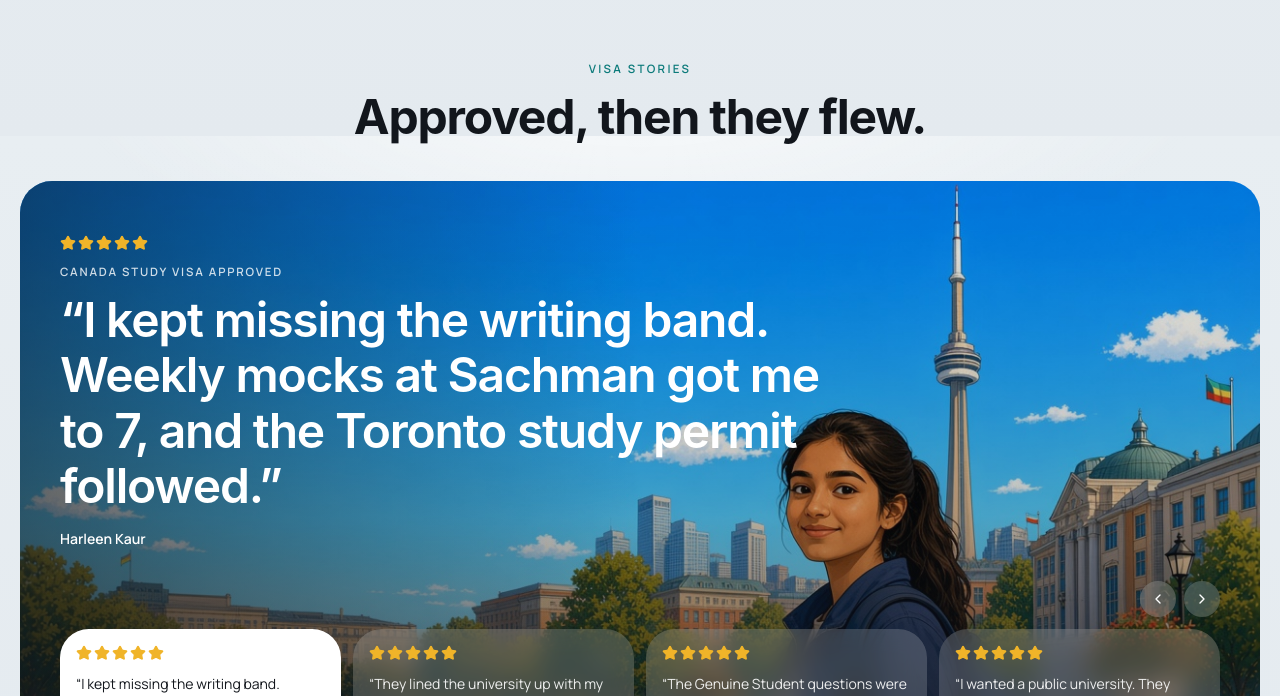
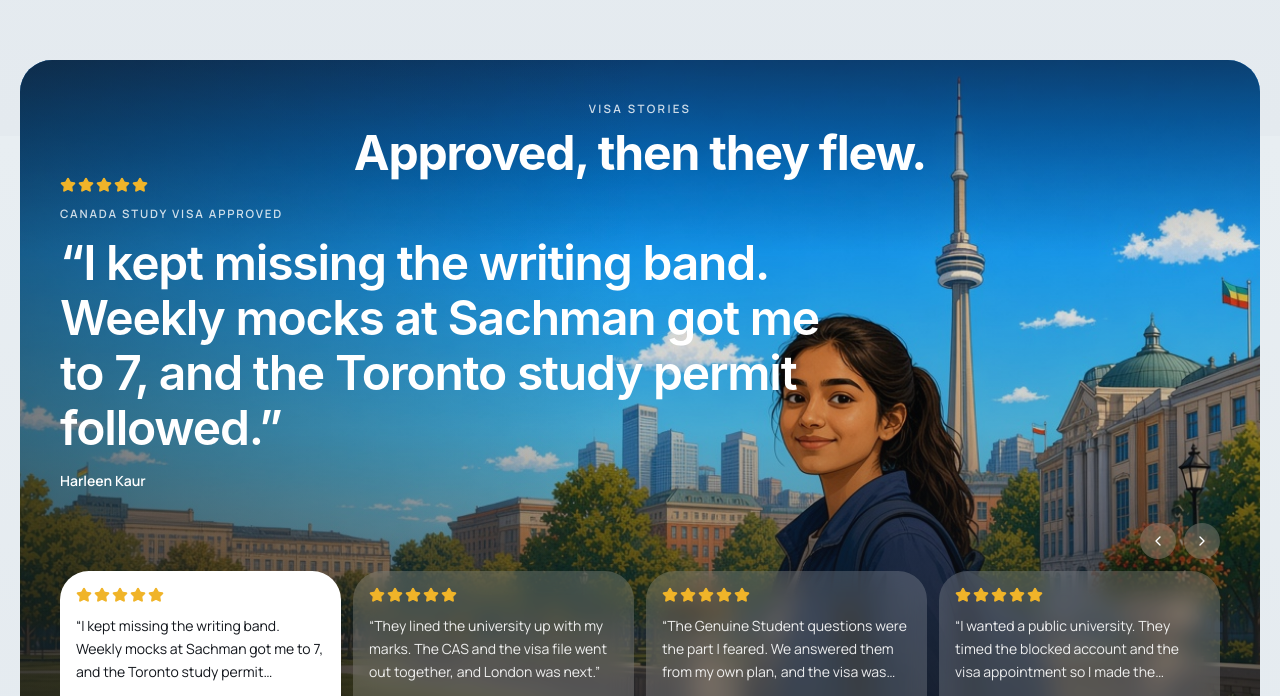
Before and after one commit to Abhi97shek/Sachman-Overseas-Website, a Next.js app: page / in a window 1280 px wide. Shown: the part 3064-3760 px from the top of the page. Built offline with nearby package versions, Linux system fonts and the light colour scheme.

Commit message:
Keep the testimonial heading inside its own panel.
The title no longer sits on the same background as the process section above it.

Co-authored-by: abhi.kumar736 <abhi.kumar736@gmail.com>

```diff
--- a/src/components/testimonials.tsx
+++ b/src/components/testimonials.tsx
@@ -98,18 +98,9 @@ export function Testimonials() {
   }
 
   return (
-    <section id="stories" className="px-3 py-8 sm:px-4 md:px-5 md:py-10">
+    <section id="stories" className="px-3 pt-6 pb-8 sm:px-4 md:px-5 md:pt-10 md:pb-12">
       <div className="mx-auto max-w-7xl">
-        <div className="mx-auto max-w-2xl px-3 text-center">
-          <p className="text-[0.72rem] font-semibold tracking-[0.2em] text-tide uppercase">
-            Visa stories
-          </p>
-          <h2 className="mt-4 font-display text-3xl font-bold tracking-tight text-ink sm:text-4xl md:text-5xl">
-            Approved, then they flew.
-          </h2>
-        </div>
-
-        <div className="relative mt-10 min-h-[44rem] overflow-hidden rounded-[1.75rem] sm:min-h-[40rem] sm:rounded-[2rem] md:min-h-[42rem]">
+        <div className="relative min-h-[46rem] overflow-hidden rounded-[1.75rem] sm:min-h-[42rem] sm:rounded-[2rem] md:min-h-[44rem]">
           {reviews.map((review, index) => (
             <Image
               key={review.country}
@@ -123,10 +114,20 @@ export function Testimonials() {
               priority={index === 0}
             />
           ))}
-          <div className="absolute inset-0 bg-gradient-to-t from-[#12161c]/85 via-[#12161c]/25 to-[#12161c]/10" />
-          <div className="absolute inset-0 bg-gradient-to-r from-[#12161c]/55 via-transparent to-transparent" />
+          <div className="absolute inset-0 bg-gradient-to-t from-[#12161c]/85 via-[#12161c]/20 to-transparent" />
+          <div className="absolute inset-x-0 top-0 h-48 bg-gradient-to-b from-[#12161c]/60 to-transparent" />
+          <div className="absolute inset-0 bg-gradient-to-r from-[#12161c]/45 via-transparent to-transparent" />
 
-          <div className="relative z-10 flex min-h-[44rem] flex-col justify-end p-5 sm:min-h-[40rem] sm:p-8 md:min-h-[42rem] md:p-10">
+          <div className="relative z-10 flex min-h-[46rem] flex-col p-5 sm:min-h-[42rem] sm:p-8 md:min-h-[44rem] md:p-10">
+            <div className="mx-auto max-w-2xl text-center">
+              <p className="text-[0.72rem] font-semibold tracking-[0.2em] text-white/80 uppercase">
+                Visa stories
+              </p>
+              <h2 className="mt-3 font-display text-3xl font-bold tracking-tight text-white sm:text-4xl md:text-5xl">
+                Approved, then they flew.
+              </h2>
+            </div>
+            <div className="mt-auto">
             <Stars />
             <p className="mt-3 text-[0.72rem] font-semibold tracking-[0.16em] text-white/80 uppercase">
               {current.country} study visa approved
@@ -201,6 +202,7 @@ export function Testimonials() {
               })}
               </div>
             </div>
+            </div>
           </div>
         </div>
       </div>
```
